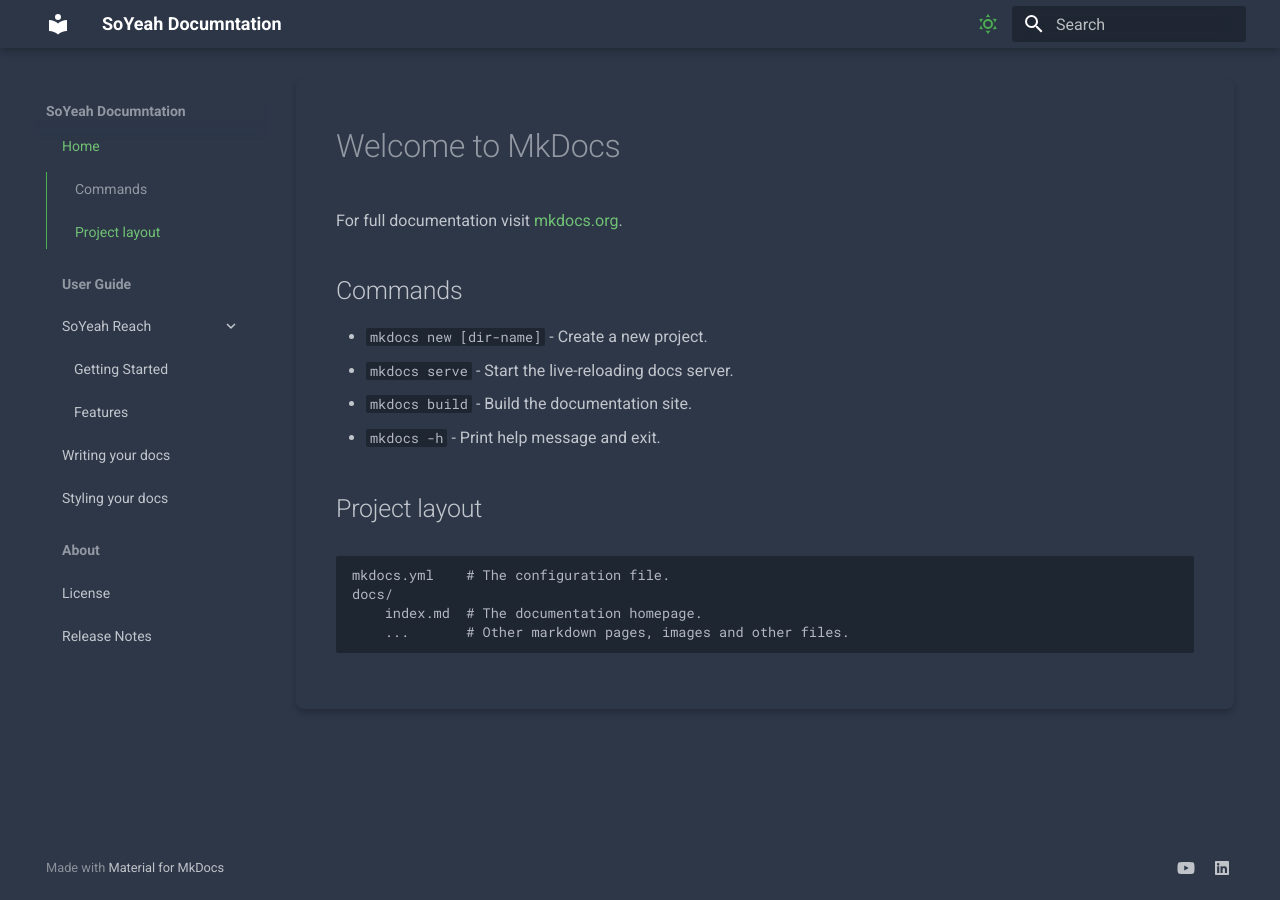
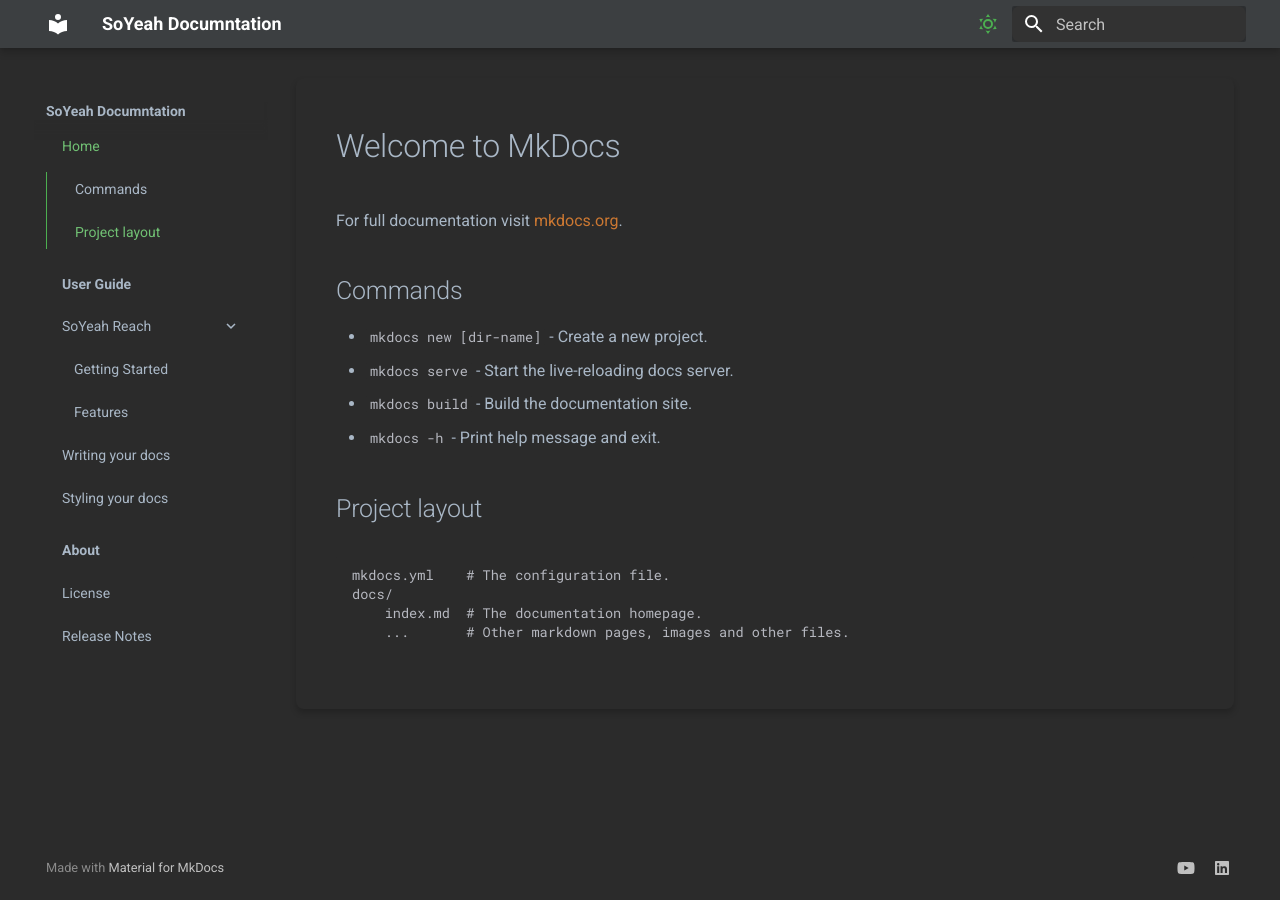
Before and after one commit to SoYeah42/Documents, an MkDocs documentation site: the page built from docs/index.md, in a window 1280 px wide. Built offline with MkDocs 1.6.1 and Material for MkDocs 9.7.7, drawn with Linux system fonts in a browser that asks for light colours.

Commit message:
css changes

```diff
--- a/docs/assets/custom.css
+++ b/docs/assets/custom.css
@@ -5,19 +5,26 @@
     --border-radius: 8px;
     --transition-speed: 0.3s;
     --md-document-bg-color: #ffffff;
-    --site-bg-dark: #2d3748;  /* Adding consistent dark grey color */
+    --site-bg-dark: #2b2b2b;  /* Darcula background */
+    --darcula-text: #a9b7c6;  /* Darcula default text */
+    --darcula-highlight: #323232;  /* Darcula highlight */
+    --darcula-selection: #214283;  /* Darcula selection */
+    --darcula-comment: #808080;  /* Darcula comments */
 }
 
 [data-md-color-scheme="slate"] {
     --md-primary-fg-color: #4caf50;
     --md-accent-fg-color: #673ab7;
-    --md-bg-color: var(--site-bg-dark);  /* Changed to consistent grey */
-    --md-card-bg-color: #3a4758;  /* Slightly lighter grey */
-    --md-document-bg-color: var(--site-bg-dark);  /* Matching the grey theme */
+    --md-bg-color: var(--site-bg-dark);
+    --md-card-bg-color: var(--darcula-highlight);
+    --md-document-bg-color: var(--site-bg-dark);
     --md-default-bg-color: var(--site-bg-dark);
     --md-footer-bg-color: var(--site-bg-dark);
     --md-footer-bg-color--dark: var(--site-bg-dark);
-    --md-code-bg-color: #1e2632;  /* Slightly darker for code blocks */
+    --md-code-bg-color: #2b2b2b;
+    --md-default-fg-color: var(--darcula-text);
+    --md-default-fg-color--light: var(--darcula-text);
+    --md-typeset-color: var(--darcula-text);
 }
 
 /* Add these new selectors to force consistent background colors */
@@ -70,11 +77,13 @@
 
 .md-nav__link:hover {
     background-color: rgba(var(--md-primary-fg-color--rgb), 0.1);
+    color: #cc7832 !important;  /* Darcula orange */
 }
 
 /* Navigation Background Fix */
 .md-nav {
     background-color: var(--md-document-bg-color);
+    color: var(--darcula-text);
 }
 
 /* Sidebar Background Fix */
@@ -98,6 +107,20 @@
 .highlight {
     border-radius: var(--border-radius);
     margin: 1.5rem 0;
+    background-color: var(--darcula-highlight) !important;
+}
+
+/* Code syntax colors to match Darcula */
+[data-md-color-scheme="slate"] .highlight .k {
+    color: #cc7832;  /* Keywords */
+}
+
+[data-md-color-scheme="slate"] .highlight .s {
+    color: #6a8759;  /* Strings */
+}
+
+[data-md-color-scheme="slate"] .highlight .c1 {
+    color: var(--darcula-comment);  /* Comments */
 }
 
 /* Table Styling */
@@ -111,19 +134,20 @@
 .md-search__input {
     border-radius: var(--border-radius);
     backdrop-filter: blur(10px);
+    background-color: var(--darcula-highlight);
 }
 
 /* Header Enhancement */
 .md-header {
     backdrop-filter: blur(10px);
-    background-color: rgba(45, 55, 72, 0.9);  /* Changed to match grey theme */
+    background-color: #3c3f41 !important;  /* Darcula header color */
     background-image: none !important;
 }
 
 /* Footer Styling */
 .md-footer {
     backdrop-filter: blur(10px);
-    background-color: rgba(45, 55, 72, 0.9);  /* Changed to match grey theme */
+    background-color: #3c3f41 !important;  /* Darcula header color */
     background-image: none !important;
 }
 
@@ -135,6 +159,15 @@
 
 .md-content img:hover {
     transform: scale(1.02);
+}
+
+/* Links */
+[data-md-color-scheme="slate"] .md-typeset a {
+    color: #cc7832;  /* Darcula orange */
+}
+
+[data-md-color-scheme="slate"] .md-typeset a:hover {
+    color: #ffc66d;  /* Darcula yellow */
 }
 
 /* Admonitions Styling */
```
